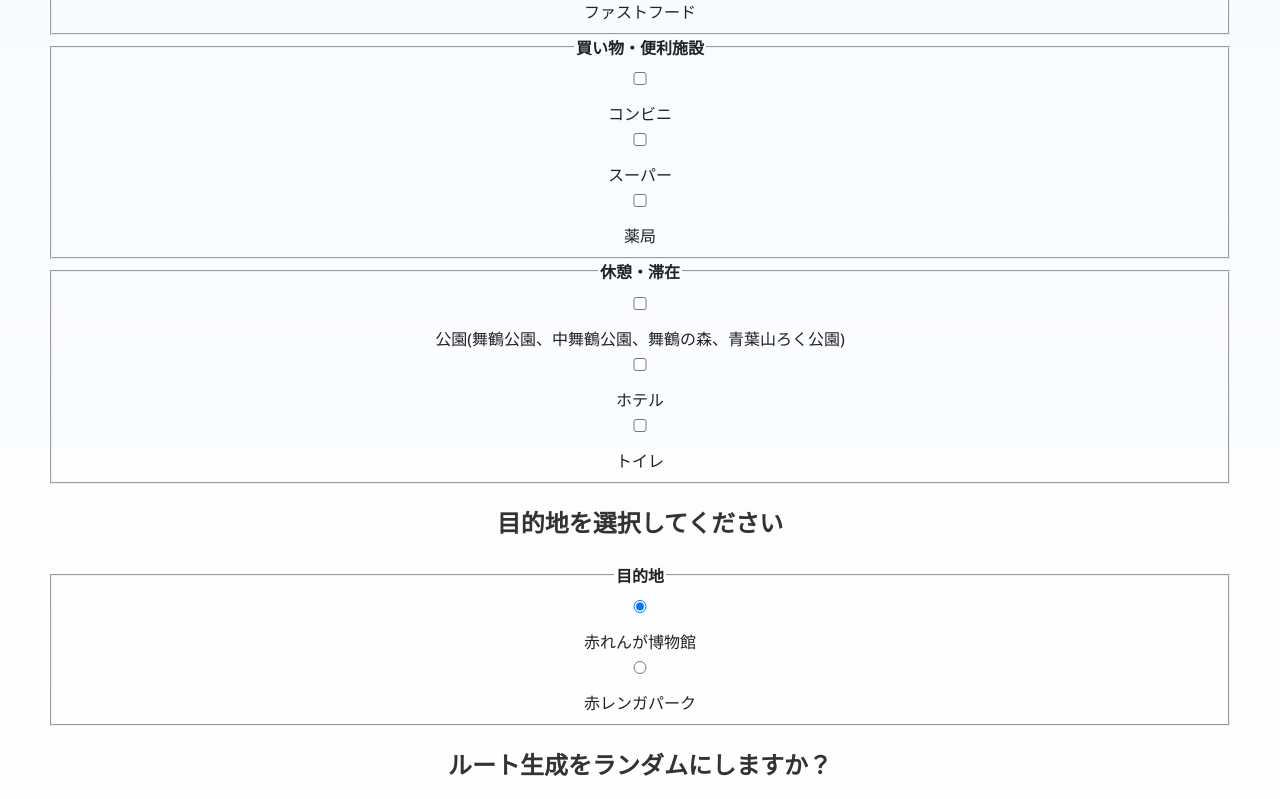
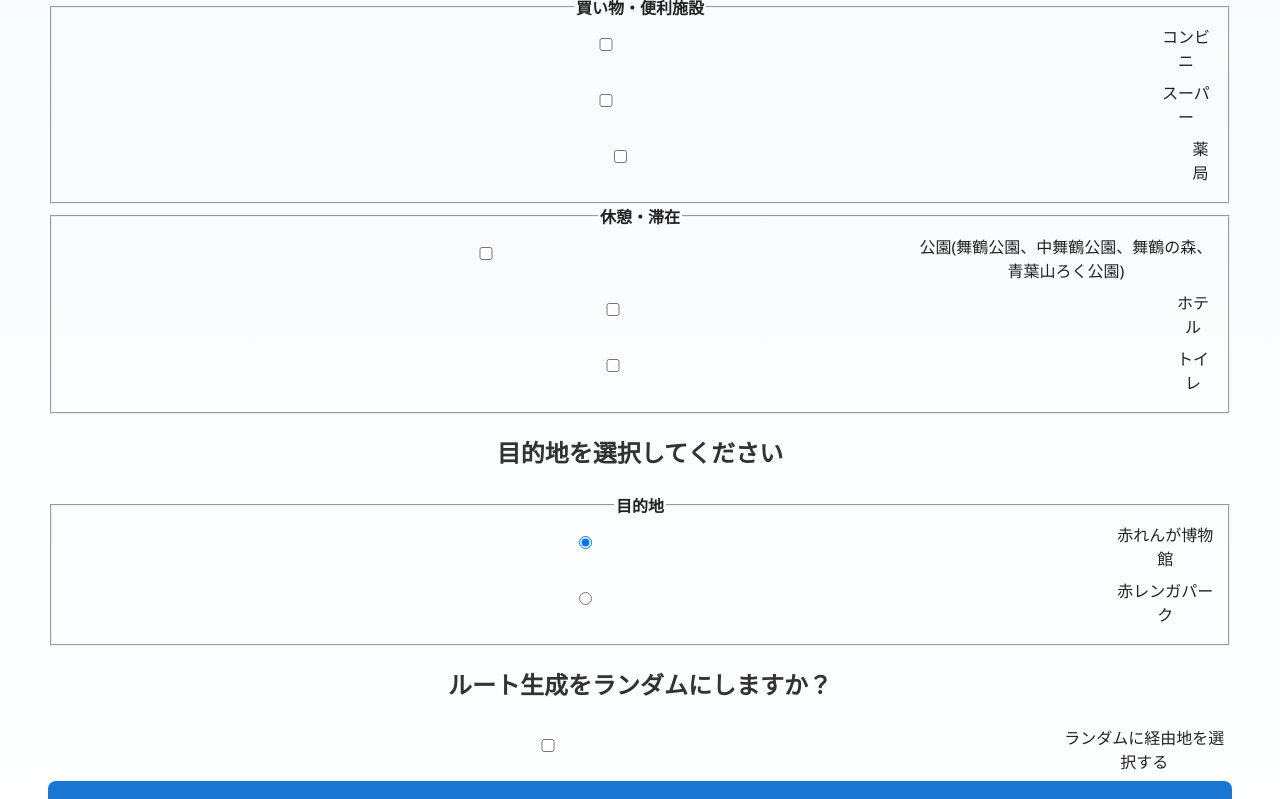
Before and after one commit to iwle2004/E-Bike, a React (Create React App) app: page /map in a window 1280 px wide. Shown: the part 820-1619 px from the top of the page. Built offline with nearby package versions, Linux system fonts and the light colour scheme; no server answers.

Commit message:
CSS調整

```diff
--- a/src/assets/TagSelector.js
+++ b/src/assets/TagSelector.js
@@ -62,12 +62,13 @@ const TagSelector = ({ onRunNavigation }) => {
           {tags.map(({ key, type, label }) => {
             const tagStr = `${key}=${type}`;
             return (
-              <label key={tagStr} style={{ display: "block" }}>
+              <label key={tagStr} style={{ display: "flex", alignItems: "center", marginBottom: "0.5em" }}>
                 <input
                   type="checkbox"
                   checked={selectedTags.includes(tagStr)}
                   onChange={() => handleTagChange(tagStr)}
                   disabled={loading}
+                  style={{ marginRight: "0.5em" }}
                 />
                 {label}
               </label>
@@ -81,13 +82,14 @@ const TagSelector = ({ onRunNavigation }) => {
         <fieldset key={group}>
           <legend><strong>{group}</strong></legend>
           {endLocation.map((endpoint) => (
-            <label key={endpoint.name} style={{ display: "block" }}>
+            <label key={endpoint.name} style={{ display: "flex", alignItems: "center", marginBottom: "0.5em" }}>
               <input
                 type="radio"
                 name="endLocation"
                 checked={selectedEndpoint?.name === endpoint.name}
                 onChange={() => setSelectedEndpoint(endpoint)}
                 disabled={loading}
+                style={{ marginRight: "0.5em" }}
               />
               {endpoint.name}
             </label>
@@ -96,12 +98,13 @@ const TagSelector = ({ onRunNavigation }) => {
       ))}
 
       <h2>ルート生成をランダムにしますか？</h2>
-      <label style={{ display: "block", marginBottom: "1em" }}>
+      <label style={{ display: "flex", alignItems: "center", marginBottom: "0.5em" }}>
         <input
           type="checkbox"
           checked={randomroute}
           onChange={(e) => setRandomroute(e.target.checked)}
           disabled={loading}
+          style={{ marginRight: "0.5em" }}
         />
         ランダムに経由地を選択する
       </label>
```
